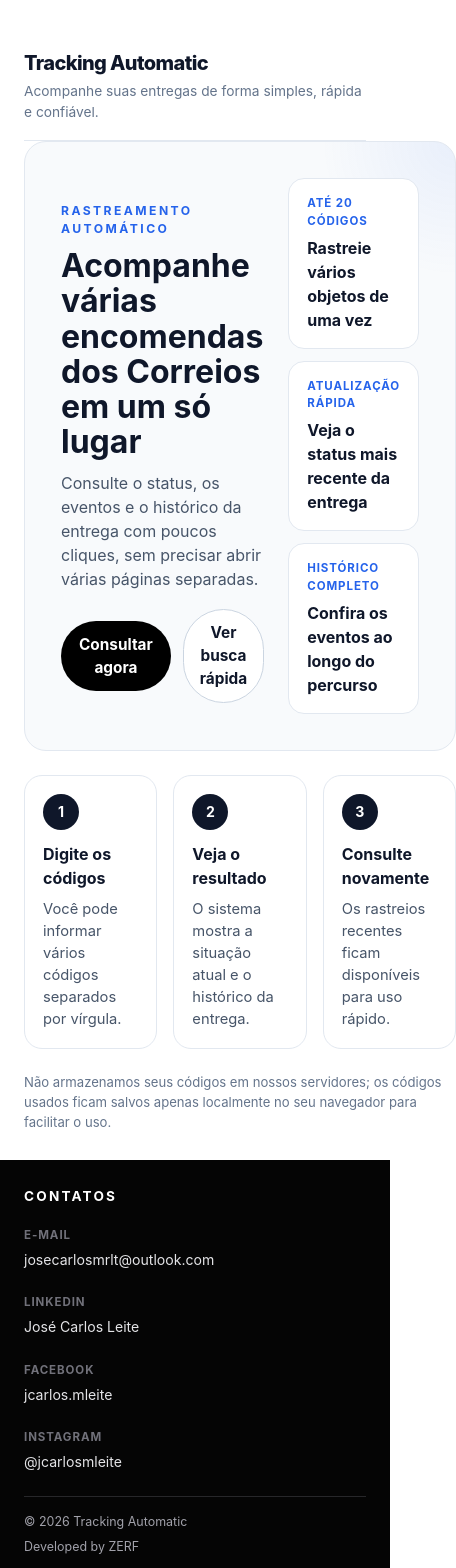
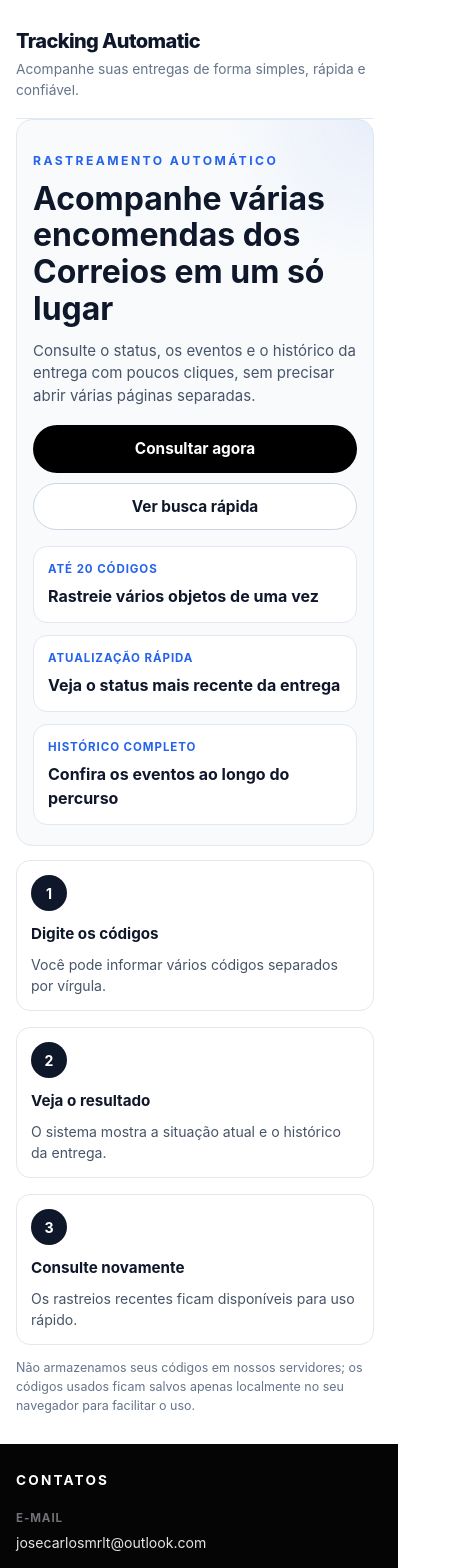
Before and after one commit to JCZerf/tracking_automatic_web, a React (Vite) app: page / in a window 390 px wide. Shown: the top 1568 px of the page, 456 px wide, since content can reach past the window. Built offline with nearby package versions, Linux system fonts and the light colour scheme; no server answers.

Commit message:
Enhance responsive design for landing page components with media queries for improved mobile experience

```diff
--- a/src/App.css
+++ b/src/App.css
@@ -770,9 +770,77 @@
   font-size: 0.9rem;
 }
 
+@media (max-width: 960px) {
+  .landing-hero {
+    grid-template-columns: 1fr;
+    padding: 28px;
+  }
+
+  .landing-hero-copy p:last-of-type {
+    max-width: none;
+  }
+
+  .landing-steps {
+    grid-template-columns: 1fr;
+  }
+}
+
 @media (max-width: 640px) {
+  .app-shell {
+    padding: 26px 16px 52px;
+  }
+
   .tracker-panel {
     padding: 16px 0;
+  }
+
+  .landing-panel {
+    gap: 14px;
+  }
+
+  .landing-hero {
+    padding: 20px 16px;
+    border-radius: 16px;
+    gap: 16px;
+  }
+
+  .landing-hero-copy h1 {
+    font-size: clamp(1.55rem, 8.2vw, 2.05rem);
+    line-height: 1.15;
+  }
+
+  .landing-hero-copy p:last-of-type {
+    font-size: 0.94rem;
+  }
+
+  .landing-actions {
+    flex-direction: column;
+    align-items: stretch;
+    gap: 10px;
+  }
+
+  .primary-cta,
+  .secondary-cta {
+    width: 100%;
+    min-height: 46px;
+  }
+
+  .landing-highlights article,
+  .landing-steps div {
+    border-radius: 14px;
+    padding: 14px;
+  }
+
+  .landing-steps h2 {
+    font-size: 0.95rem;
+  }
+
+  .landing-steps p {
+    font-size: 0.88rem;
+  }
+
+  .privacy-note {
+    font-size: 0.78rem;
   }
 
   .tracker-form {
@@ -840,6 +908,74 @@
   }
 }
 
+@media (max-width: 380px) {
+  .app-shell {
+    padding: 18px 12px 44px;
+  }
+
+  .site-header p {
+    font-size: 1.06rem;
+  }
+
+  .site-header span {
+    font-size: 0.78rem;
+  }
+
+  .landing-hero {
+    padding: 16px 12px;
+    border-radius: 14px;
+    gap: 14px;
+  }
+
+  .landing-hero-copy h1 {
+    font-size: clamp(1.38rem, 9vw, 1.8rem);
+  }
+
+  .landing-hero-copy p:last-of-type {
+    font-size: 0.88rem;
+  }
+
+  .landing-actions {
+    margin-top: 14px;
+  }
+
+  .primary-cta,
+  .secondary-cta {
+    min-height: 44px;
+    font-size: 0.9rem;
+  }
+
+  .landing-highlights article,
+  .landing-steps div {
+    padding: 12px;
+    border-radius: 12px;
+  }
+
+  .landing-highlights strong {
+    font-size: 0.92rem;
+  }
+
+  .landing-steps span {
+    width: 32px;
+    height: 32px;
+    font-size: 0.8rem;
+  }
+
+  .landing-steps h2 {
+    margin: 10px 0 6px;
+    font-size: 0.9rem;
+  }
+
+  .landing-steps p {
+    font-size: 0.84rem;
+  }
+
+  .privacy-note {
+    font-size: 0.74rem;
+    line-height: 1.45;
+  }
+}
+
 @media (prefers-reduced-motion: reduce) {
   .spinner {
     animation: none;
```
